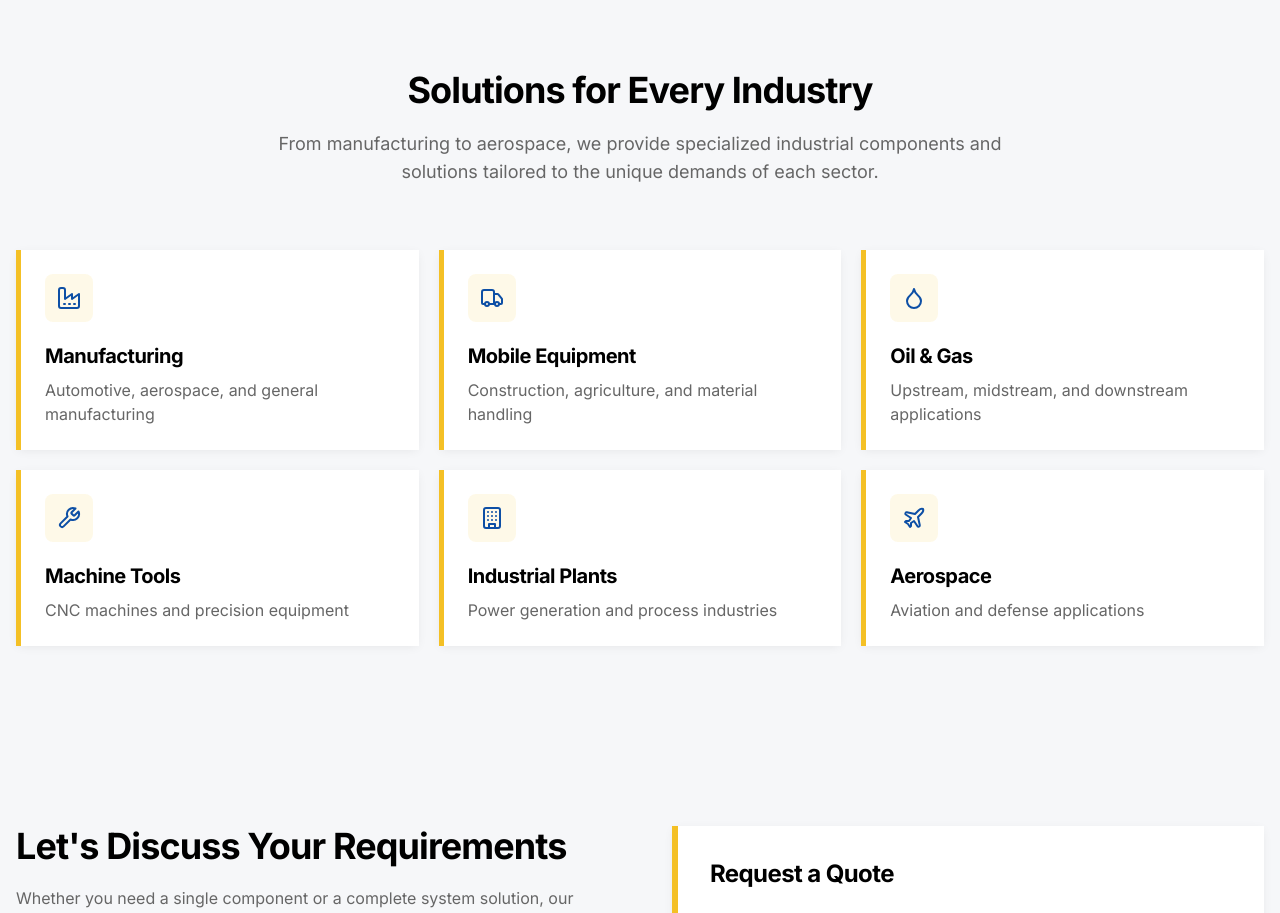
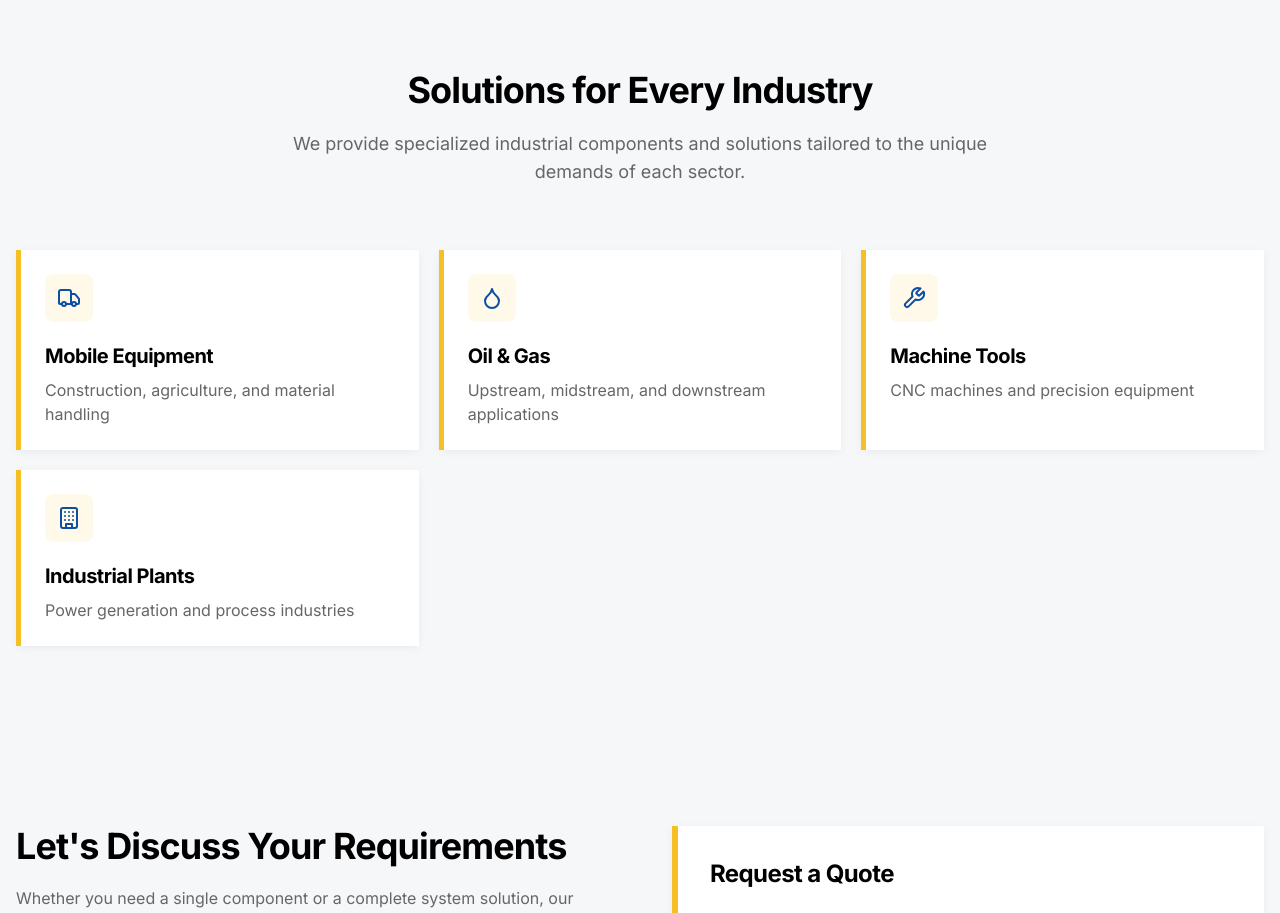
Before and after one commit to ixpavi/Yati-International, a React (Vite) app: page / in a window 1280 px wide. Shown: the part 3680-4593 px from the top of the page. Built offline with nearby package versions, Linux system fonts and the light colour scheme; the HTML template or start-up script is replaced by a standard one.

Commit message:
feat(industries): remove manufacturing and aerospace

```diff
--- a/src/components/IndustriesSection.tsx
+++ b/src/components/IndustriesSection.tsx
@@ -1,12 +1,10 @@
-import { Factory, Truck, Droplet, Wrench, Building, Plane } from "lucide-react";
+import { Truck, Droplet, Wrench, Building } from "lucide-react";
 
 const industries = [
-  { icon: Factory, name: "Manufacturing", description: "Automotive, aerospace, and general manufacturing" },
   { icon: Truck, name: "Mobile Equipment", description: "Construction, agriculture, and material handling" },
   { icon: Droplet, name: "Oil & Gas", description: "Upstream, midstream, and downstream applications" },
   { icon: Wrench, name: "Machine Tools", description: "CNC machines and precision equipment" },
   { icon: Building, name: "Industrial Plants", description: "Power generation and process industries" },
-  { icon: Plane, name: "Aerospace", description: "Aviation and defense applications" },
 ];
 
 const IndustriesSection = () => {
@@ -19,7 +17,7 @@ const IndustriesSection = () => {
             Solutions for Every Industry
           </h2>
           <p className="text-muted-foreground text-lg">
-            From manufacturing to aerospace, we provide specialized industrial components
+            We provide specialized industrial components
             and solutions tailored to the unique demands of each sector.
           </p>
         </div>
```
